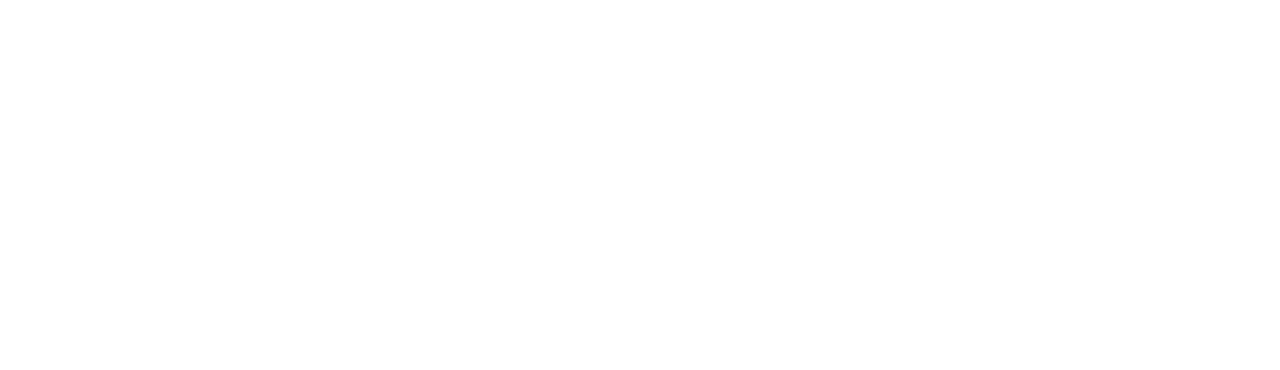
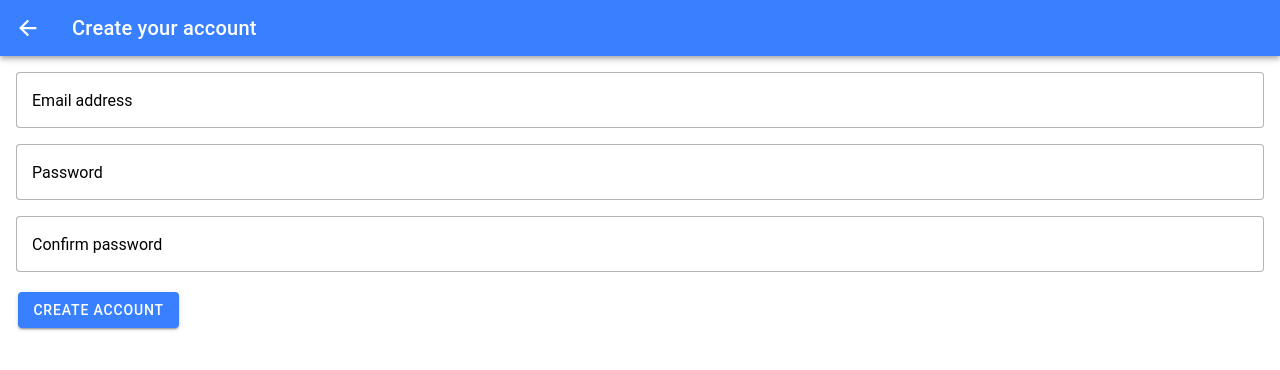
Before and after one commit to dewald-els/shooping-ionic, a React (Vite) app: page /create-account in a window 1280 px wide. Shown: the top 370 px of the page. Built offline with nearby package versions, Linux system fonts and the light colour scheme.

Commit message:
feat: Init

```diff
--- a/package.json
+++ b/package.json
@@ -15,6 +15,7 @@
     "@capacitor/app": "5.0.6",
     "@capacitor/core": "5.2.2",
     "@capacitor/haptics": "5.0.6",
+    "@capacitor/ios": "5.2.2",
     "@capacitor/keyboard": "5.0.6",
     "@capacitor/status-bar": "5.0.6",
     "@ionic/react": "^7.0.0",
--- a/src/App.tsx
+++ b/src/App.tsx
@@ -1,26 +1,27 @@
-import { Redirect, Route } from 'react-router-dom';
-import { IonApp, IonRouterOutlet, setupIonicReact } from '@ionic/react';
-import { IonReactRouter } from '@ionic/react-router';
-import Home from './pages/Home';
+import { Redirect, Route } from "react-router-dom";
+import { IonApp, IonRouterOutlet, setupIonicReact } from "@ionic/react";
+import { IonReactRouter } from "@ionic/react-router";
+import HomeScreen from "./screens/home/Home";
+import CreateAccountScreen from "./screens/create-account/CreateAccount";
 
 /* Core CSS required for Ionic components to work properly */
-import '@ionic/react/css/core.css';
+import "@ionic/react/css/core.css";
 
 /* Basic CSS for apps built with Ionic */
-import '@ionic/react/css/normalize.css';
-import '@ionic/react/css/structure.css';
-import '@ionic/react/css/typography.css';
+import "@ionic/react/css/normalize.css";
+import "@ionic/react/css/structure.css";
+import "@ionic/react/css/typography.css";
 
 /* Optional CSS utils that can be commented out */
-import '@ionic/react/css/padding.css';
-import '@ionic/react/css/float-elements.css';
-import '@ionic/react/css/text-alignment.css';
-import '@ionic/react/css/text-transformation.css';
-import '@ionic/react/css/flex-utils.css';
-import '@ionic/react/css/display.css';
+import "@ionic/react/css/padding.css";
+import "@ionic/react/css/float-elements.css";
+import "@ionic/react/css/text-alignment.css";
+import "@ionic/react/css/text-transformation.css";
+import "@ionic/react/css/flex-utils.css";
+import "@ionic/react/css/display.css";
 
 /* Theme variables */
-import './theme/variables.css';
+import "./theme/variables.css";
 
 setupIonicReact();
 
@@ -28,9 +29,8 @@ const App: React.FC = () => (
   <IonApp>
     <IonReactRouter>
       <IonRouterOutlet>
-        <Route exact path="/home">
-          <Home />
-        </Route>
+        <Route path="/home" component={HomeScreen} />
+        <Route path="/create-account" component={CreateAccountScreen} />
         <Route exact path="/">
           <Redirect to="/home" />
         </Route>
--- a/src/components/ExploreContainer.css
+++ /dev/null
@@ -1,24 +0,0 @@
-#container {
-  text-align: center;
-  position: absolute;
-  left: 0;
-  right: 0;
-  top: 50%;
-  transform: translateY(-50%);
-}
-
-#container strong {
-  font-size: 20px;
-  line-height: 26px;
-}
-
-#container p {
-  font-size: 16px;
-  line-height: 22px;
-  color: #8c8c8c;
-  margin: 0;
-}
-
-#container a {
-  text-decoration: none;
-}
--- a/src/components/ExploreContainer.tsx
+++ /dev/null
@@ -1,14 +0,0 @@
-import './ExploreContainer.css';
-
-interface ContainerProps { }
-
-const ExploreContainer: React.FC<ContainerProps> = () => {
-  return (
-    <div id="container">
-      <strong>Ready to create an app?</strong>
-      <p>Start with Ionic <a target="_blank" rel="noopener noreferrer" href="https://ionicframework.com/docs/components">UI Components</a></p>
-    </div>
-  );
-};
-
-export default ExploreContainer;
--- a/src/pages/Home.tsx
+++ /dev/null
@@ -1,25 +0,0 @@
-import { IonContent, IonHeader, IonPage, IonTitle, IonToolbar } from '@ionic/react';
-import ExploreContainer from '../components/ExploreContainer';
-import './Home.css';
-
-const Home: React.FC = () => {
-  return (
-    <IonPage>
-      <IonHeader>
-        <IonToolbar>
-          <IonTitle>Blank</IonTitle>
-        </IonToolbar>
-      </IonHeader>
-      <IonContent fullscreen>
-        <IonHeader collapse="condense">
-          <IonToolbar>
-            <IonTitle size="large">Blank</IonTitle>
-          </IonToolbar>
-        </IonHeader>
-        <ExploreContainer />
-      </IonContent>
-    </IonPage>
-  );
-};
-
-export default Home;
--- /dev/null
+++ b/src/screens/create-account/CreateAccount.tsx
@@ -0,0 +1,69 @@
+import {
+  IonBackButton,
+  IonButton,
+  IonButtons,
+  IonContent,
+  IonHeader,
+  IonInput,
+  IonItem,
+  IonList,
+  IonPage,
+  IonText,
+  IonTitle,
+  IonToolbar,
+} from "@ionic/react";
+
+const CreateAccountScreen: React.FC = () => {
+  return (
+    <IonPage>
+      <IonHeader>
+        <IonToolbar color="primary">
+          <IonTitle>Create your account</IonTitle>
+          <IonButtons slot="start">
+            <IonBackButton defaultHref="/home" />
+          </IonButtons>
+        </IonToolbar>
+      </IonHeader>
+      <IonContent className="ion-padding">
+        <div className="ion-padding-bottom">
+          <IonInput
+            mode="md"
+            id="emailAddress"
+            name="emailAddress"
+            label="Email address"
+            fill="outline"
+            labelPlacement="floating"
+            placeholder="example@email.com"
+          />
+        </div>
+
+        <div className="ion-padding-bottom">
+          <IonInput
+            mode="md"
+            id="password"
+            name="password"
+            label="Password"
+            fill="outline"
+            labelPlacement="floating"
+            placeholder="******"
+          />
+        </div>
+        <div className="ion-padding-bottom">
+          <IonInput
+            mode="md"
+            id="confirmPassword"
+            name="confirmPassword"
+            label="Confirm password"
+            fill="outline"
+            labelPlacement="floating"
+            placeholder="******"
+          />
+        </div>
+
+        <IonButton type="submit">Create account</IonButton>
+      </IonContent>
+    </IonPage>
+  );
+};
+
+export default CreateAccountScreen;
--- /dev/null
+++ b/src/screens/home/Home.tsx
@@ -0,0 +1,38 @@
+import {
+  IonButton,
+  IonContent,
+  IonHeader,
+  IonPage,
+  IonText,
+  IonTitle,
+  IonToolbar,
+  useIonRouter,
+} from "@ionic/react";
+import "./Home.css";
+
+const HomeScreen: React.FC = () => {
+  const router = useIonRouter();
+  const onCreateAccountClick = () => {
+    router.push("/create-account");
+  };
+  return (
+    <IonPage>
+      <IonHeader>
+        <IonToolbar color="primary">
+          <IonTitle>Everything Edible</IonTitle>
+        </IonToolbar>
+      </IonHeader>
+      <IonContent fullscreen>
+        <div className="ion-padding ion-text-center">
+          <IonText>
+            <h1>Private Club</h1>
+          </IonText>
+
+          <IonButton onClick={onCreateAccountClick}>Join the club</IonButton>
+        </div>
+      </IonContent>
+    </IonPage>
+  );
+};
+
+export default HomeScreen;
```
Also changed, not shown: src/screens/home/Home.css (added), 21 other files (tests, documents, lock files or other folders).
